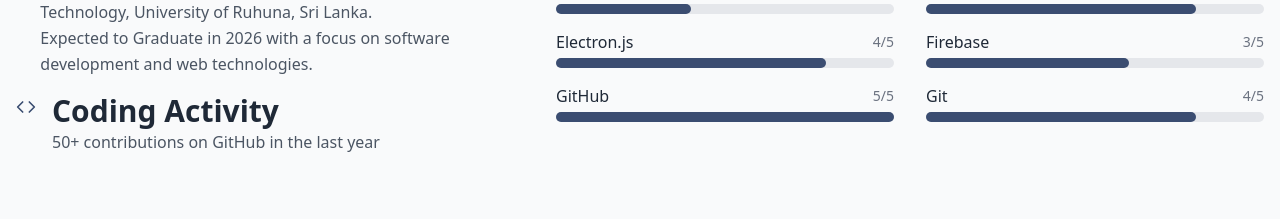
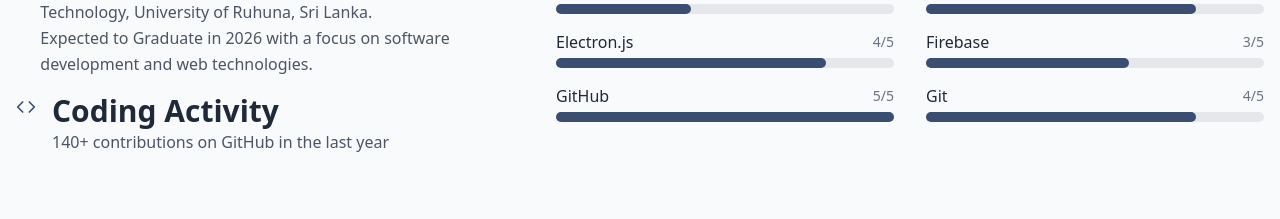
Before and after one commit to GayanthaMadhuwantha/portfolio, a React (Vite) app: page / in a window 1280 px wide. Shown: the part 1828-2047 px from the top of the page. Built offline with nearby package versions, Linux system fonts and the light colour scheme.

Commit message:
Update GitHub contributions count in About section

```diff
--- a/src/sections/About.tsx
+++ b/src/sections/About.tsx
@@ -65,7 +65,7 @@
                   <div>
                     <h3 className="font-semibold">Coding Activity</h3>
                     <p className="text-gray-600 dark:text-gray-400">
-                      50+ contributions on GitHub in the last year
+                      140+ contributions on GitHub in the last year
                     </p>
                   </div>
                 </div>
```
